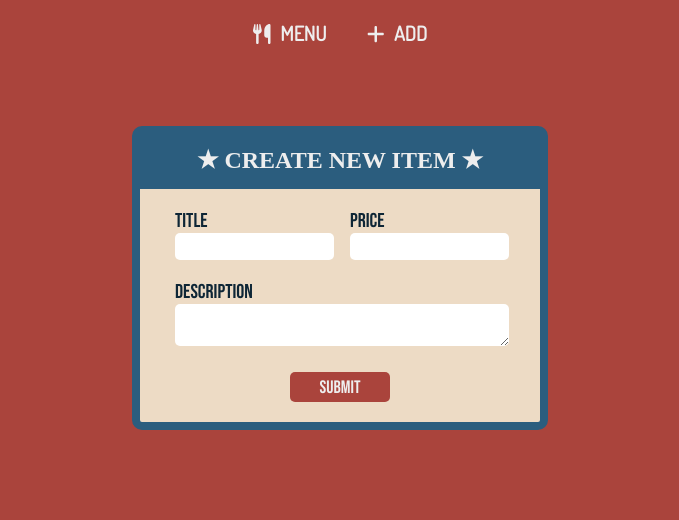
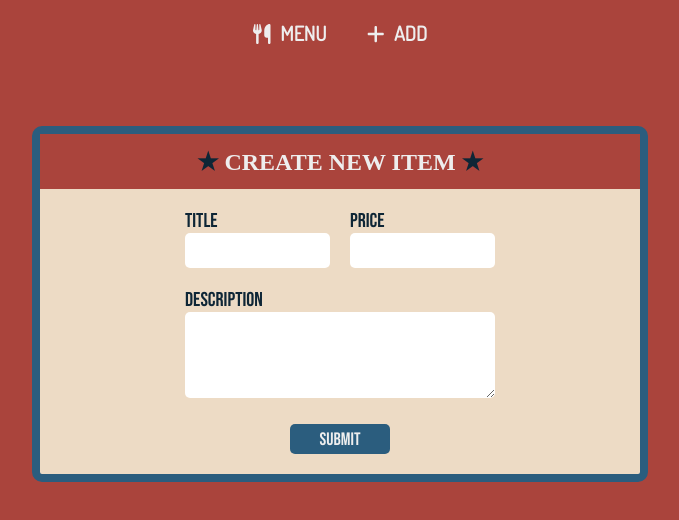
Before and after one commit to millie-wy/REST-API_American-Diner-Menu, a React (Create React App) app in the folder client/: page /create in a window 1280 px wide. Shown: the top 520 px of the page, without its empty margins (300-979 px from the left). Built offline with nearby package versions, Linux system fonts and the light colour scheme; a web font is replaced by a local one.

Commit message:
adjusted css

```diff
--- a/client/src/components/Create.jsx
+++ b/client/src/components/Create.jsx
@@ -2,7 +2,10 @@ const Create = () => {
   return (
     <div style={rootStyle}>
       <div style={headerStyle}>
-        <h1 style={{ lineHeight: "20px" }}>★ Create new item ★</h1>
+        <h1 style={{ lineHeight: "25px" }}>
+          <span style={{ color: "#0e2636" }}>★</span> Create new item
+          <span style={{ color: "#0e2636" }}> ★</span>
+        </h1>
       </div>
       <form style={formStyle}>
         <div
@@ -26,7 +29,8 @@ const Create = () => {
         <label style={labelStyle}>
           Description <br />
           <textarea
-            style={inputStyle}
+            rows="4"
+            style={{ ...inputStyle, width: "300px" }}
             type="text"
             name="description"
             required
@@ -43,20 +47,20 @@ const Create = () => {
 const rootStyle = {
   margin: "auto",
   marginTop: "80px",
-  textAlign: "center",
   display: "flex",
   flexDirection: "column",
   border: "solid #2b5d7e 8px",
   borderRadius: "10px",
   backgroundColor: "#eddbc5",
-  width: "400px",
+  width: "600px",
 };
 
 const headerStyle = {
   fontFamily: "Angkor",
   textTransform: "uppercase",
+  textAlign: "center",
   fontSize: "12px",
-  background: "#2b5d7e",
+  background: "#aa443c",
   width: "100%",
   height: "55px",
   color: "#eeeeee",
@@ -74,27 +78,30 @@ const labelStyle = {
   fontSize: "20px",
   marginTop: "20px",
   fontFamily: "Bebas Neue",
+  fontWeight: "unset",
 };
 
 const inputStyle = {
   fontFamily: "Dosis",
   fontSize: "15px",
-  width: "100%",
+  width: "135px",
   border: "none",
   borderRadius: "5px",
   minHeight: "25px",
+  padding: "5px",
 };
 
 const buttonStyle = {
   fontFamily: "Bebas Neue",
   margin: "20px auto",
   width: "100px",
-  backgroundColor: "#aa443c",
+  backgroundColor: "#2b5d7e",
   border: "none",
   borderRadius: "5px",
   height: "30px",
   color: "#eee",
   fontSize: "18px",
+  cursor: "pointer",
 };
 
 export default Create;
```
